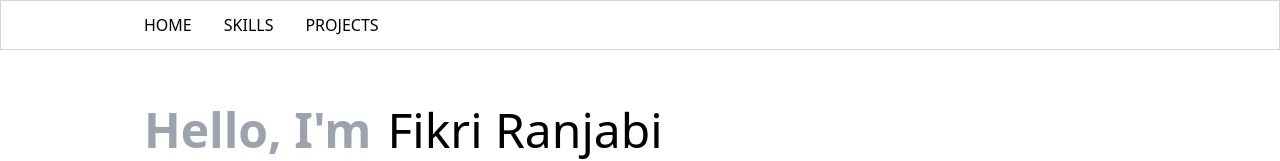
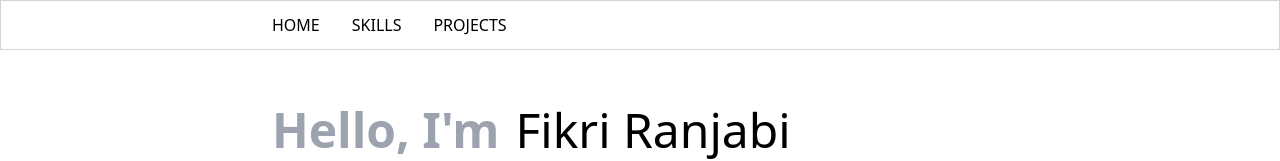
Before and after one commit to ranjabi/fikriranjabi.com, a Next.js app: page /#projects in a window 1280 px wide. Shown: the top 161 px of the page. Built offline with nearby package versions, Linux system fonts and the light colour scheme.

Commit message:
style: change post width

```diff
--- a/src/components/Layout.tsx
+++ b/src/components/Layout.tsx
@@ -5,7 +5,7 @@ const Layout = ({ children }: { children: React.ReactNode }) => {
   return (
     <div className="bg-white">
       <Navbar />
-      <div className="container mx-auto max-w-screen-lg px-4 pt-6 pb-16">
+      <div className="container mx-auto max-w-screen-md px-4 pt-6 pb-16">
         {children}
       </div>
     </div>
--- a/src/components/Navbar.tsx
+++ b/src/components/Navbar.tsx
@@ -18,7 +18,7 @@ const NavbarItems: NavbarItemProps[] = [
 const Navbar = () => {
   return (
     <div className="flex border border-b border-gray-300 sticky top-0 z-[99] bg-white">
-      <div className="container mx-auto max-w-screen-lg">
+      <div className="container mx-auto max-w-screen-md">
         <div className="flex">
           {NavbarItems.map(({ label, path }, index) => (
             <NavbarItem key={index} label={label} path={path} />
--- a/src/pages/blog/[title].tsx
+++ b/src/pages/blog/[title].tsx
@@ -23,18 +23,18 @@ export async function getStaticProps({ params }: { params: { title: string } })
 
 const Post = ({ postsData }: { postsData: PostProps }) => {
   return (
-    <div className="flex justify-center">
+    <>
       <Head>
         <title>{postsData.title}</title>
       </Head>
-      <div className="flex flex-col w-screen-sm">
+      <div className="flex flex-col">
         <p className="text-2xl">{postsData.title}</p>
         <div
           className={styles.content}
           dangerouslySetInnerHTML={{ __html: postsData.contentHtml }}
         />
       </div>
-    </div>
+    </>
   );
 };
 
```
